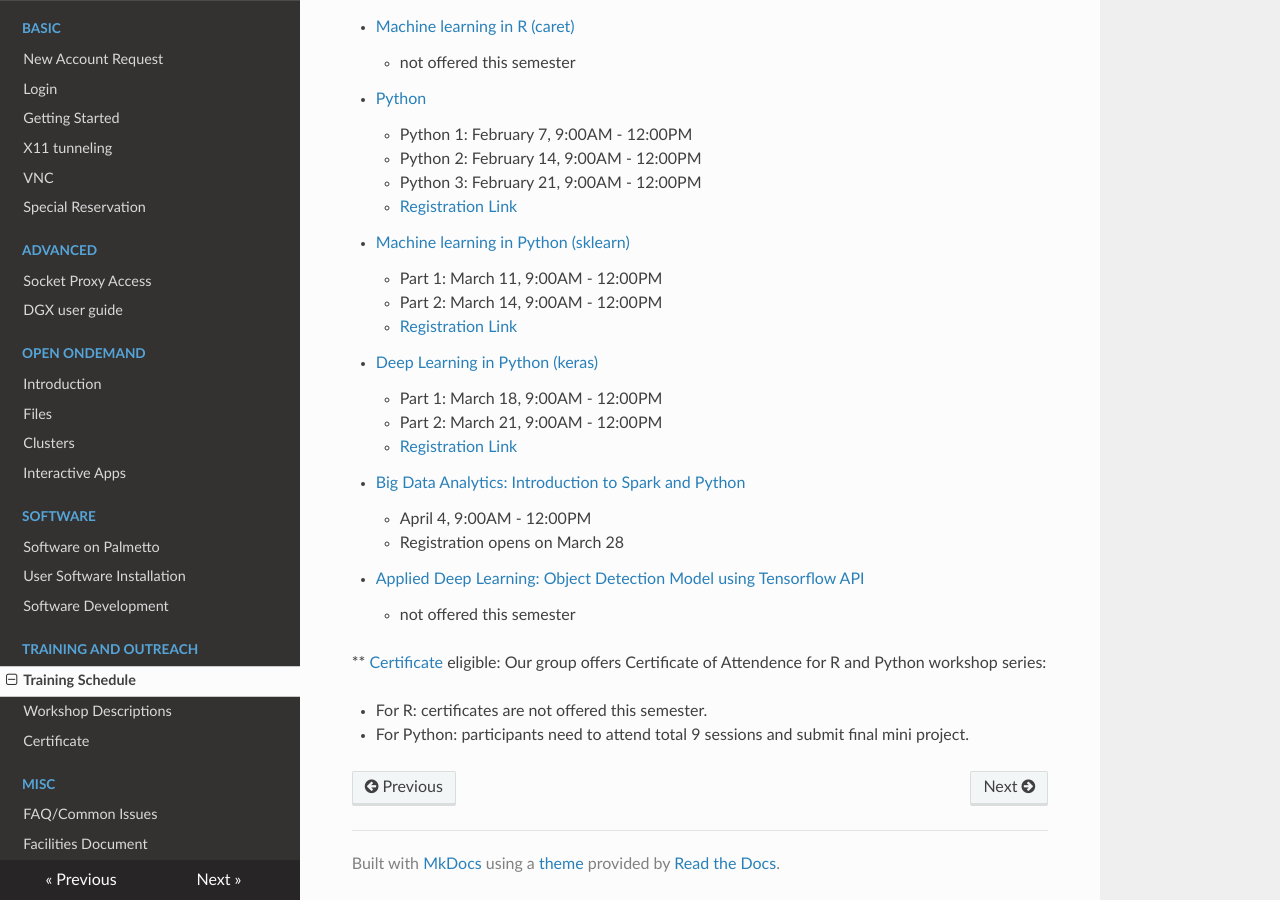
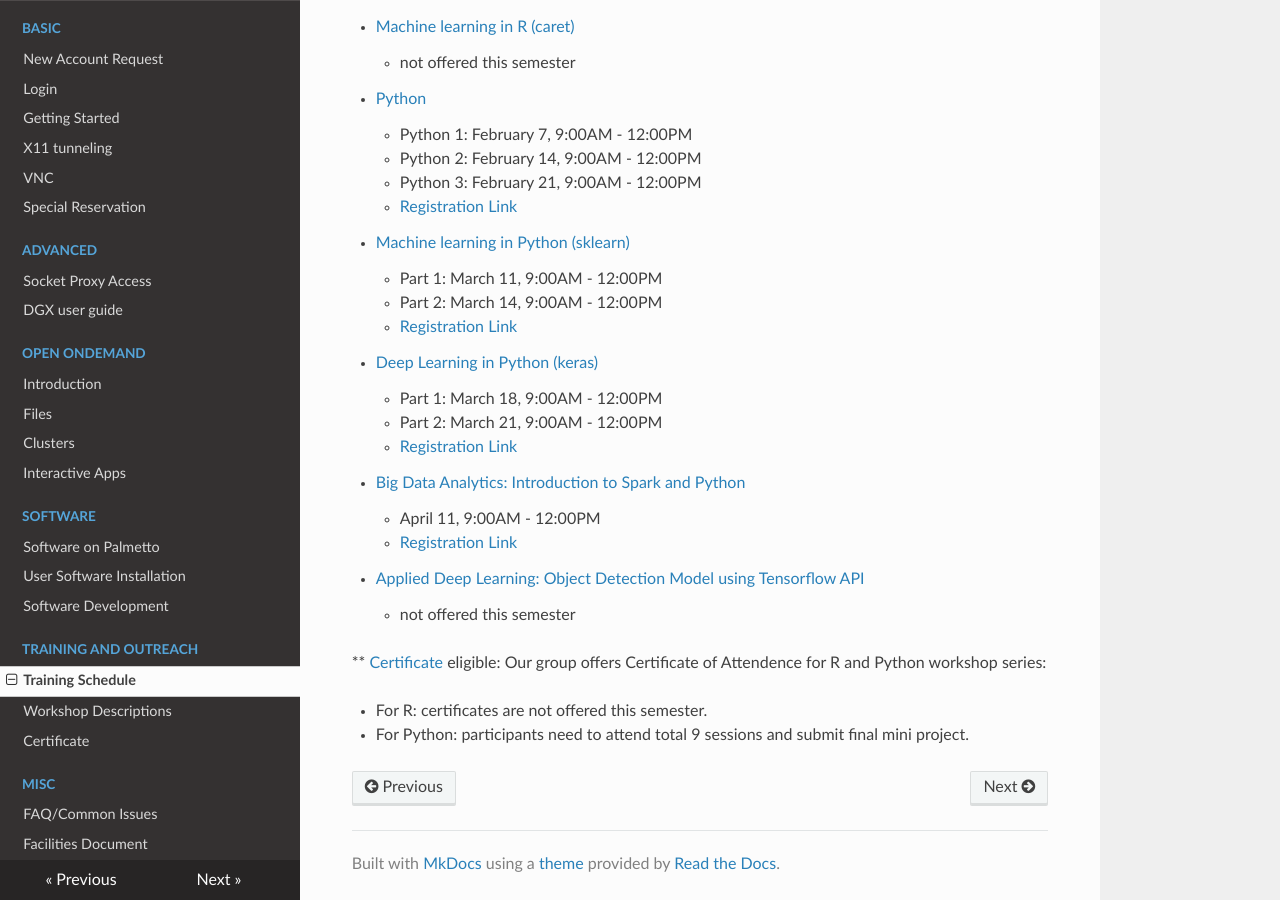
Before and after one commit to clemsonciti/palmetto-documentation, an MkDocs documentation site: the page built from docs/training/schedule.md, in a window 1280 px wide and 900 px high, scrolled down 836 px. Built offline with MkDocs 1.6.1, drawn with Linux system fonts in a browser that asks for light colours; nearby versions of some CDN libraries.

Commit message:
Update schedule.md

```diff
--- a/docs/training/schedule.md
+++ b/docs/training/schedule.md
@@ -53,8 +53,8 @@ Registration link will be automatically closed once it hits max 60 participants.
 
 
 - [Big Data Analytics: Introduction to Spark and Python](workshop.md#introduction-to-big-data-analytics-using-sparkpython)
-    - April 4, 9:00AM - 12:00PM
-    - Registration opens on March 28
+    - April 11, 9:00AM - 12:00PM
+    - [Registration Link](https://forms.gle/94puT2sd9hVjsHsKA)
 
 
 - [Applied Deep Learning: Object Detection Model using Tensorflow API](workshop.md#introduction-to-applied-deep-learning-object-detection-model-using-tensorflow-api)
```
